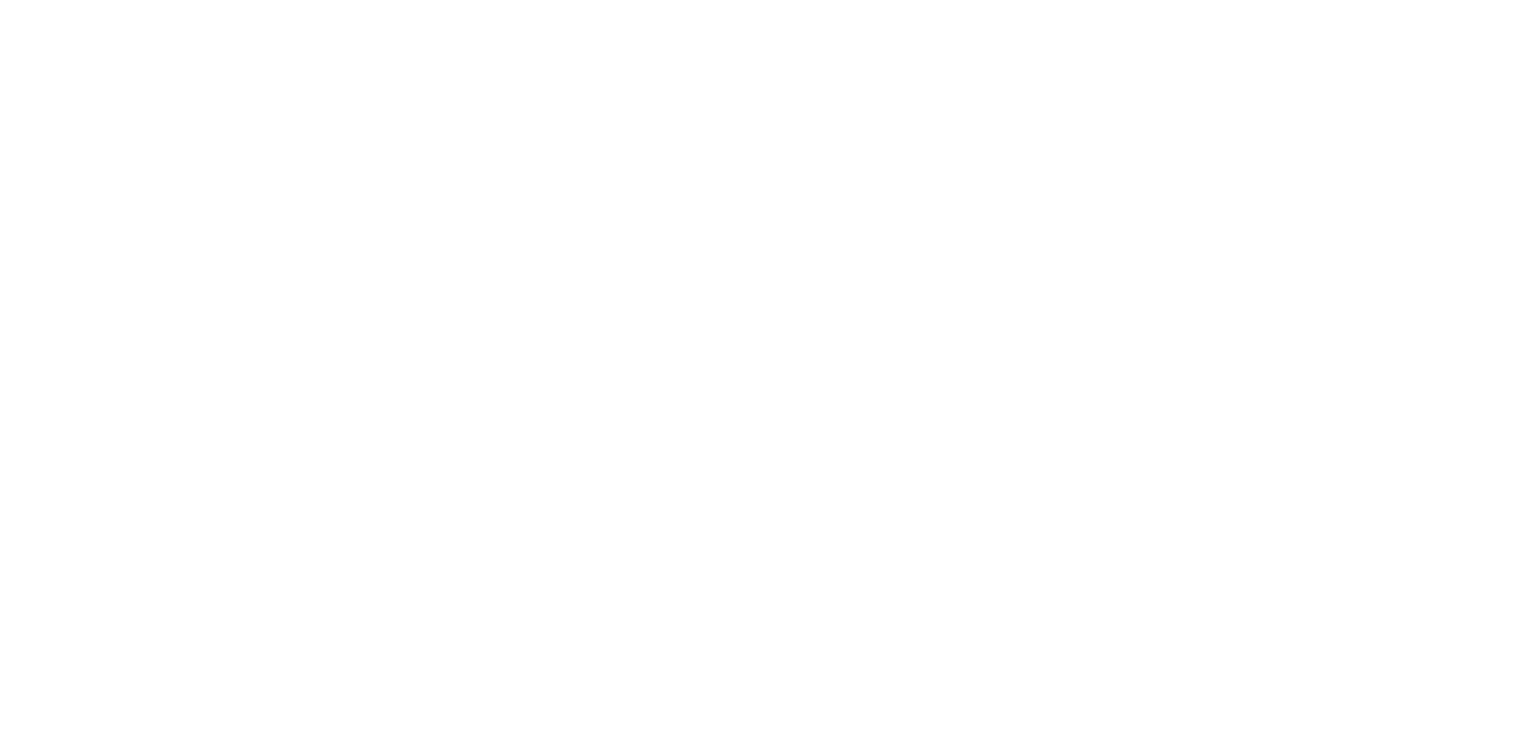
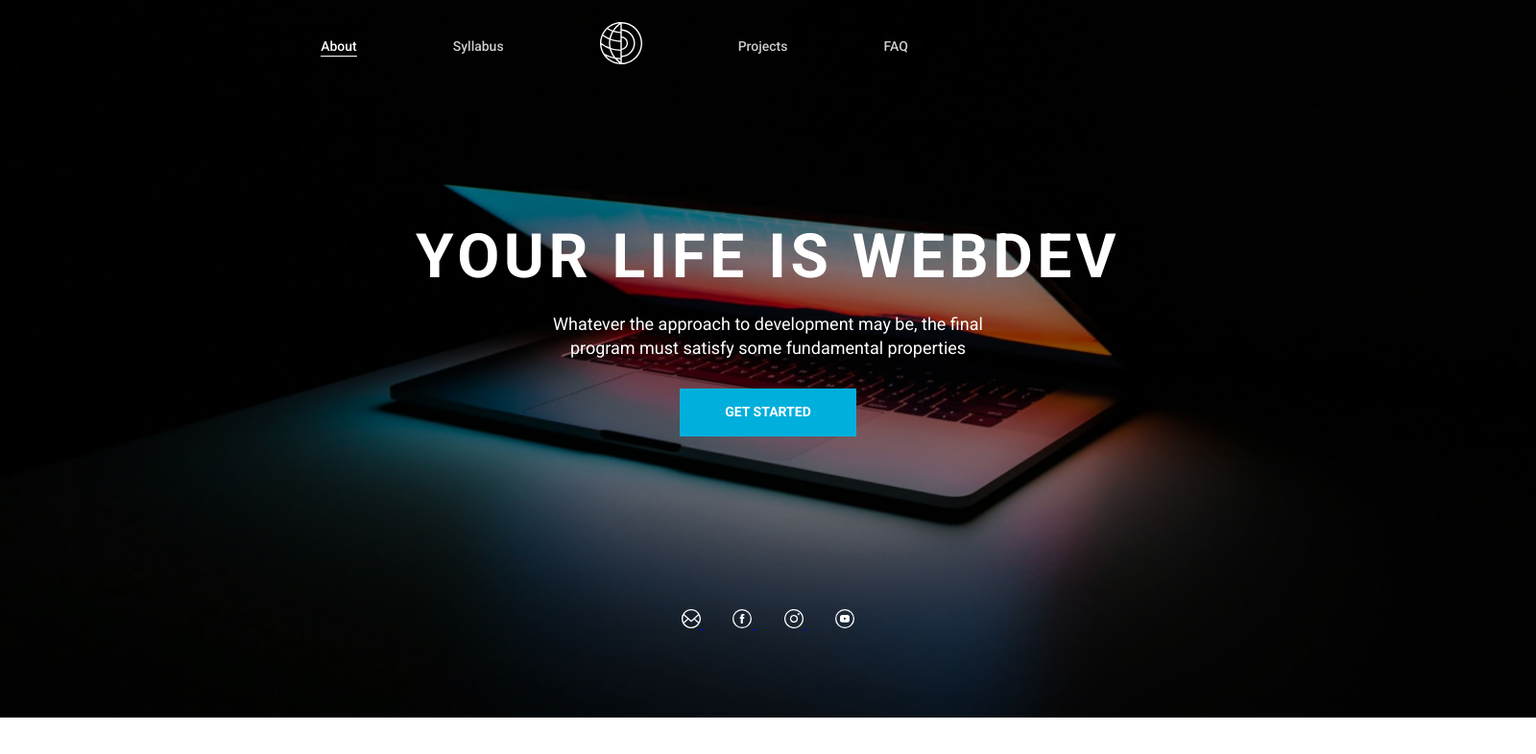
Before and after one commit to dima-voit/webdev, a plain HTML site: page index.html in a window 1280 px wide. Shown: the whole page at 96% size, 1600 px wide, since content can reach past the window. Drawn offline with Linux system fonts and the light colour scheme.

Commit message:
feat: add first block

```diff
--- a/index.html
+++ b/index.html
@@ -4,8 +4,44 @@
     <meta charset="UTF-8">
     <meta name="viewport" content="width=device-width, initial-scale=1.0">
     <title>WebDev</title>
+    <link href="https://fonts.googleapis.com/css2?family=Roboto:wght@400;500;700&display=swap" rel="stylesheet">
+    <link rel="stylesheet" href="style.css">
 </head>
 <body>
 
+    <header class="header">
+        <div class="container">
+            <nav class="nav">
+                <a class="nav__link active" href="#">About</a>
+                <a class="nav__link" href="#">Syllabus</a>
+                <a class="nav__link-logo" href="#"><img class="logo" src="assets/logo.svg" alt="Logo"></a>
+                <a class="nav__link" href="#">Projects</a>
+                <a class="nav__link" href="#">FAQ</a>
+            </nav>
+        </div>
+    </header>
+    <div class="intro">
+        <div class="container">
+            <div class="intro__inner">
+                <h1 class="intro__title">your life is WebDev</h1>
+                <p class="intro__text">Whatever the approach to development may be, the final<br> program must satisfy some fundamental properties</p>
+                <a class="btn" href="#">Get Started</a>
+                <div class="social">
+                    <a href="#" class="social__item" target="_blank">
+                        <img class="social__icon" src="./assets/social_icon/mail_fff.svg" alt="Mail">
+                    </a>
+                    <a href="#" class="social__item" target="_blank">
+                        <img class="social__icon" src="./assets/social_icon/facebook_fff.svg" alt="Facebook">
+                    </a>
+                    <a href="#" class="social__item" target="_blank">
+                        <img class="social__icon" src="./assets/social_icon/insta_fff.svg" alt="Instagram">
+                    </a>
+                    <a href="#" class="social__item" target="_blank">
+                        <img class="social__icon" src="./assets/social_icon/youtube_fff.svg" alt="YouTube">
+                    </a>
+                </div>
+            </div>
+        </div>
+    </div>
 </body>
 </html>
--- a/style.css
+++ b/style.css
@@ -0,0 +1,154 @@
+body {
+    width: 1600px;
+    margin: 0 auto;
+    font-family: 'Roboto', sans-serif;
+    font-size: 14px;
+    line-height: 1.4;
+    color: #4E4E4E;
+    background-color: #fff;
+}
+
+*,
+*:before,
+*:after {
+    box-sizing: border-box;
+}
+
+h1, h2, h3, h4, h5, h6 {
+    margin: 0;
+}
+
+.container {
+    width: 100%;
+    max-width: 1280px;
+    margin: 0 auto;
+    padding: 0 15px;
+}
+
+.header {
+   position: absolute;
+   top: 0;
+   left: 0;
+   width: 100%;
+   height: 95px;
+   z-index: 1000;
+}
+
+.nav {
+    display: flex;
+    align-items: center;
+    justify-content: center;
+    padding: 23px;
+}
+
+.nav__link {
+    position: relative;
+    margin: 0 50px;
+    display: inline-block;
+    font-weight: 500;
+    color: #ccc;
+    text-decoration: none;
+    transition: color .2s linear;
+}
+
+.nav__link::after {
+    content: '';
+    display: block;
+    width: 100%;
+    height: 1px;
+    background-color: #FFFFFF;
+    position: absolute;
+    top: 100%;
+    left: 0;
+    z-index: 1;
+    opacity: 0;
+}
+
+.nav__link:hover {
+    color: #FFFFFF
+}
+
+.nav__link:hover::after,
+.nav__link.active::after {
+    opacity: 1;
+}
+
+.nav__link.active {
+    color: #FFFFFF;
+}
+
+.nav__link-logo {
+    margin: 0 50px;
+}
+
+.logo {
+    opacity: 1;
+}
+
+.intro {
+    display: flex;
+    flex-direction: column;
+    justify-content: center;
+   width: 100%;
+
+   background: url("./assets/bg-image.jpg") center no-repeat;
+   background-size: cover;
+}
+
+.intro__inner {
+    width: 100%;
+    max-width: 735px;
+    margin: 230px auto 0;
+    text-align: center;
+    color: #FFFFFF;
+}
+
+.intro__title {
+    font-size: 64px;
+    font-weight: bold;
+    line-height: 1.2;
+    letter-spacing: 4.5px;
+    text-transform: uppercase;
+}
+
+.intro__text {
+    font-size: 18px;
+    line-height: 1.4;
+    margin-bottom: 30px;
+}
+
+.btn {
+    display: inline-block;
+    padding: 15px 47px;
+    background-color: #00AFDB;
+    font-weight: bold;
+    font-size: 14px;
+    color: #FFFFFF;
+    text-transform: uppercase;
+    text-decoration: none;
+    margin-bottom: 180px;
+}
+
+.btn:hover {
+    background: #009CC2;
+    transition: .5s;
+}
+
+.social {
+    margin-bottom: 88px;
+}
+
+.social__item {
+    margin-right: 30px;
+}
+
+.social__item:last-child {
+    margin-right: 0;
+}
+
+.social__icon:hover {
+    background: #009CC2;
+    border-radius: 50%;
+    transform: scale(1.8);
+    transition: .5s;
+}
```
Also changed, not shown: assets/bg-image.jpg (added), assets/logo.svg (added), assets/social_icon/facebook_fff.svg (added), assets/social_icon/insta_fff.svg (added), assets/social_icon/mail_fff.svg (added), assets/social_icon/youtube_fff.svg (added).
